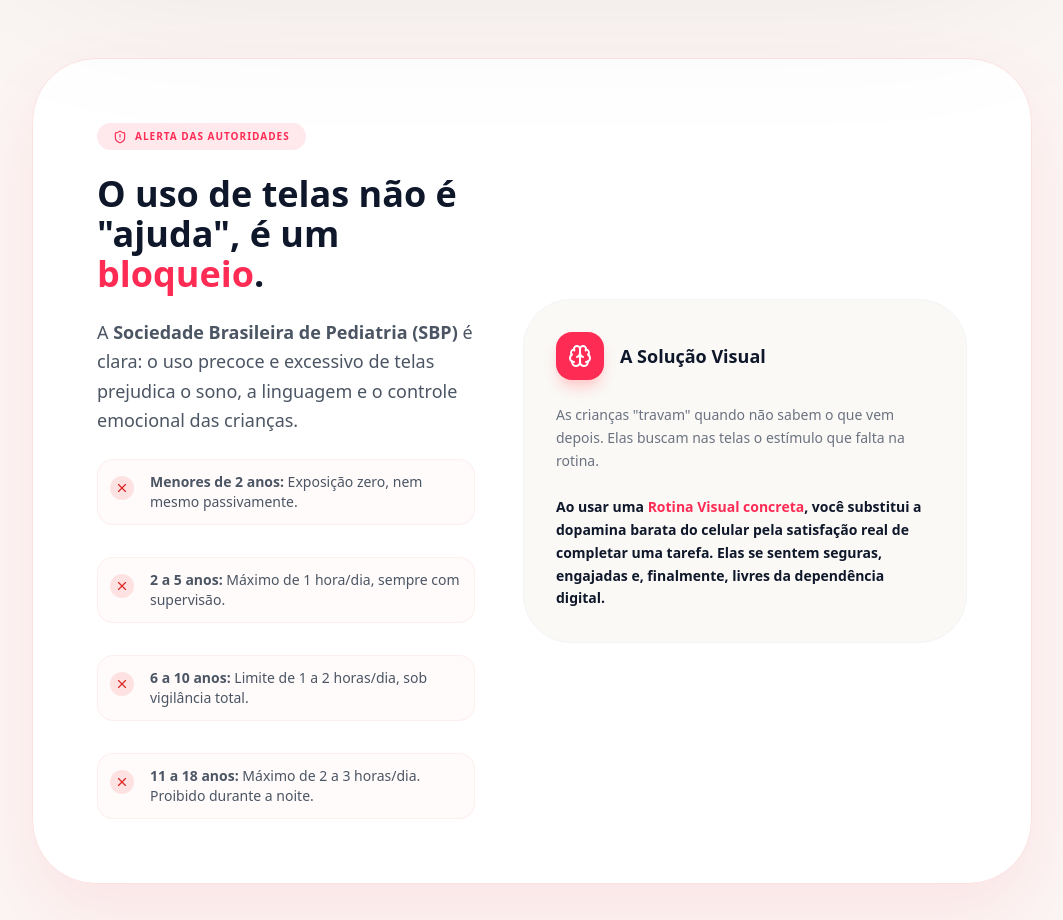
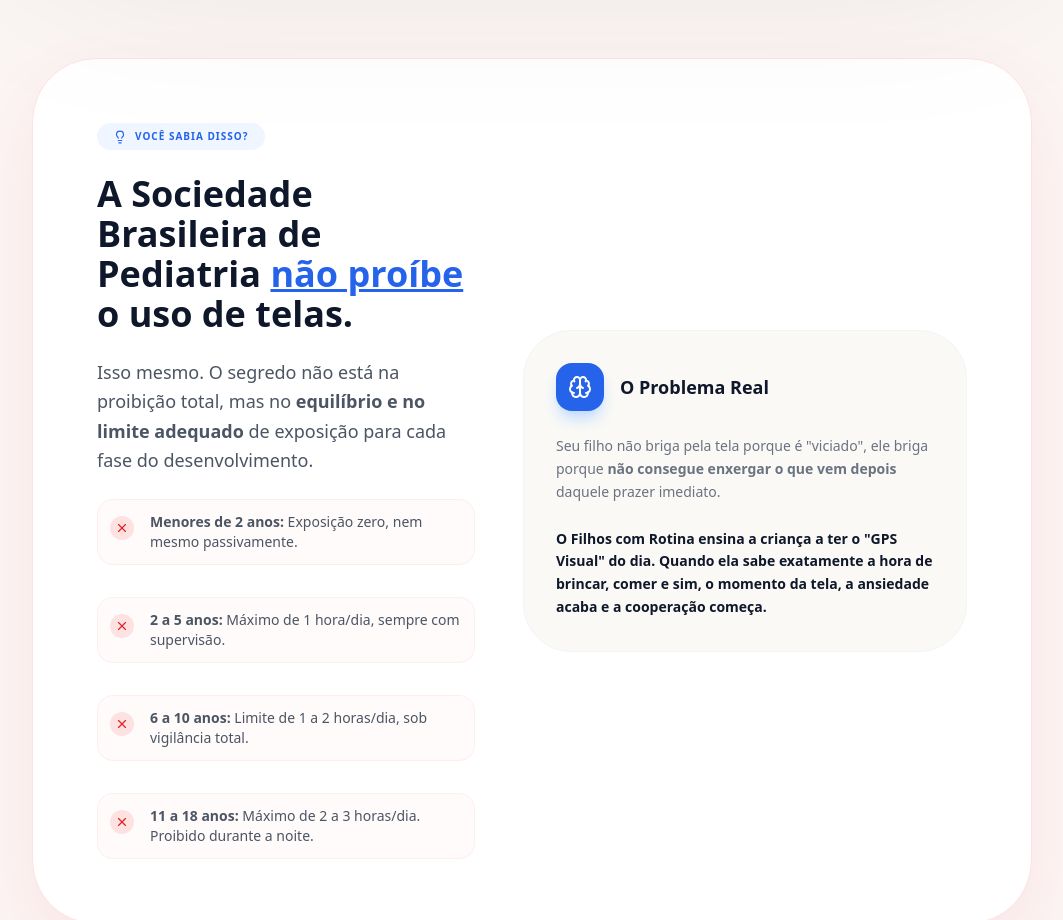
Before and after one commit to kayosilvavinicius-prog/FILHOS-COM-ROTINA-LT, a React (Vite) app: page /#/sales in a window 1280 px wide. Shown: the part 1460-2380 px from the top of the page, without its empty margins (108-1171 px from the left). Built offline with nearby package versions, Linux system fonts and the light colour scheme; no server answers.

Commit message:
feat(SalesPage): Add new icons and content to sales page
Introduces `Info` and `Lightbulb` icons from lucide-react. Updates the "Telas vs Rotina Visual" section to incorporate these icons and adjust copy constraints, aiming to improve the persuasive elements of the sales page.

```diff
--- a/pages/SalesPage.tsx
+++ b/pages/SalesPage.tsx
@@ -19,7 +19,9 @@
   Tv,
   EyeOff,
   Brain,
-  ChevronDown
+  ChevronDown,
+  Info,
+  Lightbulb
 } from 'lucide-react';
 
 const ASSETS = {
@@ -155,20 +157,20 @@
         </div>
       </section>
 
-      {/* Seção de Telas vs Rotina Visual */}
+      {/* Seção de Telas vs Rotina Visual (Copy Contraintuitiva) */}
       <section className="py-24 px-6 bg-red-50/50">
         <div className="max-w-[1000px] mx-auto">
           <div className="bg-white p-10 sm:p-16 rounded-[4rem] shadow-[0_30px_70px_rgba(254,44,85,0.08)] border border-red-100">
             <div className="flex flex-col md:flex-row gap-12 items-center">
               <div className="flex-1 space-y-6">
-                <div className="inline-flex items-center gap-2 bg-[#FE2C55]/10 text-[#FE2C55] px-4 py-1.5 rounded-full text-[10px] font-black uppercase tracking-widest">
-                   <ShieldAlert size={14} /> Alerta das Autoridades
+                <div className="inline-flex items-center gap-2 bg-blue-50 text-blue-600 px-4 py-1.5 rounded-full text-[10px] font-black uppercase tracking-widest">
+                   <Lightbulb size={14} /> Você sabia disso?
                 </div>
                 <h2 className="text-3xl sm:text-4xl font-black text-[#0F172A] leading-tight">
-                  O uso de telas não é "ajuda", é um <span className="text-[#FE2C55]">bloqueio</span>.
+                  A Sociedade Brasileira de Pediatria <span className="text-blue-600 underline">não proíbe</span> o uso de telas.
                 </h2>
                 <p className="text-gray-600 text-lg leading-relaxed font-medium">
-                  A <strong>Sociedade Brasileira de Pediatria (SBP)</strong> é clara: o uso precoce e excessivo de telas prejudica o sono, a linguagem e o controle emocional das crianças.
+                  Isso mesmo. O segredo não está na proibição total, mas no <strong>equilíbrio e no limite adequado</strong> de exposição para cada fase do desenvolvimento.
                 </p>
                 <div className="space-y-4 grid grid-cols-1 gap-4">
                   <div className="flex items-start gap-4 p-3 bg-red-50/30 rounded-2xl border border-red-100/50">
@@ -192,16 +194,16 @@
 
               <div className="flex-1 bg-[#FAF9F6] p-8 rounded-[3rem] border border-gray-100">
                 <div className="flex items-center gap-4 mb-6">
-                  <div className="w-12 h-12 bg-[#FE2C55] rounded-2xl flex items-center justify-center text-white shadow-lg shadow-red-200">
+                  <div className="w-12 h-12 bg-blue-600 rounded-2xl flex items-center justify-center text-white shadow-lg shadow-blue-200">
                     <Brain size={24} />
                   </div>
-                  <h4 className="font-black text-lg text-[#0F172A]">A Solução Visual</h4>
+                  <h4 className="font-black text-lg text-[#0F172A]">O Problema Real</h4>
                 </div>
                 <p className="text-gray-500 text-sm leading-relaxed mb-6">
-                  As crianças "travam" quando não sabem o que vem depois. Elas buscam nas telas o estímulo que falta na rotina.
+                  Seu filho não briga pela tela porque é "viciado", ele briga porque <strong>não consegue enxergar o que vem depois</strong> daquele prazer imediato.
                 </p>
                 <p className="text-[#0F172A] font-bold text-sm leading-relaxed">
-                  Ao usar uma <span className="text-[#FE2C55]">Rotina Visual concreta</span>, você substitui a dopamina barata do celular pela satisfação real de completar uma tarefa. Elas se sentem seguras, engajadas e, finalmente, <strong>livres da dependência digital.</strong>
+                  O <strong>Filhos com Rotina</strong> ensina a criança a ter o "GPS Visual" do dia. Quando ela sabe exatamente a hora de brincar, comer e sim, o momento da tela, a ansiedade acaba e a cooperação começa.
                 </p>
               </div>
             </div>
```
